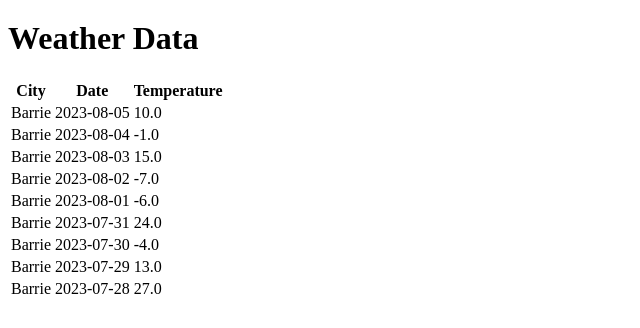
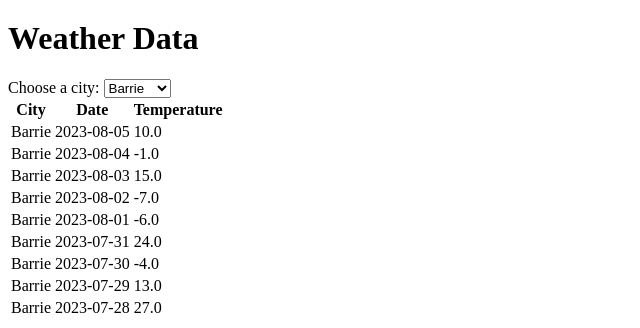
Before and after one commit to franciszero/bdat_1004_final_project, a Flask app: page / in a window 1280 px wide. Shown: the part 509-837 px from the top of the page, without its empty margins (0-640 px from the left). Before the commit the page ends 803 px from the top, so only its background shows below. Run offline with Flask 3, Linux system fonts and the light colour scheme; parts of the project's set-up code (start-up, migrations or seed data) failed here and were passed over; some libraries are stand-ins or nearby versions.

Commit message:
add a drop list to the main page for selecting city

```diff
--- a/app/routes.py
+++ b/app/routes.py
@@ -1,18 +1,38 @@
-from flask import Blueprint, render_template, jsonify
+from flask import Blueprint, render_template, jsonify, redirect, url_for
 from app.models import WeatherData
 from flask import request
 from sqlalchemy import desc
 
 main = Blueprint('main', __name__)
 
-@main.route('/', methods=['GET'])  # e.g.: http://localhost:5001/?city=Barrie
+
+# @main.route('/', methods=['GET'])  # e.g.: http://localhost:5001/?city=Barrie
+# def index():
+#     city = request.args.get('city', default=None, type=str)
+#     if city is None:
+#         city = "Barrie"
+#
+#     # read data from database
+#     weather_data = WeatherData.query.filter_by(city=city).order_by(desc(WeatherData.date))
+#     # return an HTML page to web browser
+#     html = render_template('index.html', weather_data=weather_data)  # weather_data is the param that used in charts.js
+#     return html
+
+
+@main.route('/', methods=['GET', 'POST'])
 def index():
-    city = request.args.get('city', default=None, type=str)
-    if city is None:
-        city = "Barrie"
+    # If city is chosen from the dropdown, redirect to the URL with the chosen city.
+    if request.method == 'POST':
+        selected_city = request.form.get('city')
+        return redirect(url_for('main.index', city=selected_city))
+    else:
+        city = request.args.get('city', default=None, type=str)
+        if city is None:
+            city = "Barrie"
+        # read data from database
+        weather_data = WeatherData.query.filter_by(city=city).order_by(desc(WeatherData.date)).all()
 
-    # read data from database
-    weather_data = WeatherData.query.filter_by(city=city).order_by(desc(WeatherData.date))
-    # return an HTML page to web browser
-    html = render_template('index.html', weather_data=weather_data)  # weather_data is the param that used in charts.js
-    return html
+        # get all distinct cities for the dropdown list
+        city_list = [c[0] for c in WeatherData.query.with_entities(WeatherData.city).distinct().all()]
+
+        return render_template('index.html', weather_data=weather_data, city_list=city_list, selected_city=city)
--- a/app/templates/index.html
+++ b/app/templates/index.html
@@ -7,6 +7,14 @@
 <div id="curve_chart" style="width: 900px; height: 500px"></div>
 <body>
     <h1>Weather Data</h1>
+    <form method="post">
+        <label for="city">Choose a city:</label>
+        <select name="city" id="city" onchange="this.form.submit()">
+            {% for city in city_list %}
+            <option value="{{ city }}" {% if city == selected_city %}selected{% endif %}>{{ city }}</option>
+            {% endfor %}
+        </select>
+    </form>
     <table>
         <tr>
             <th>City</th>
```
